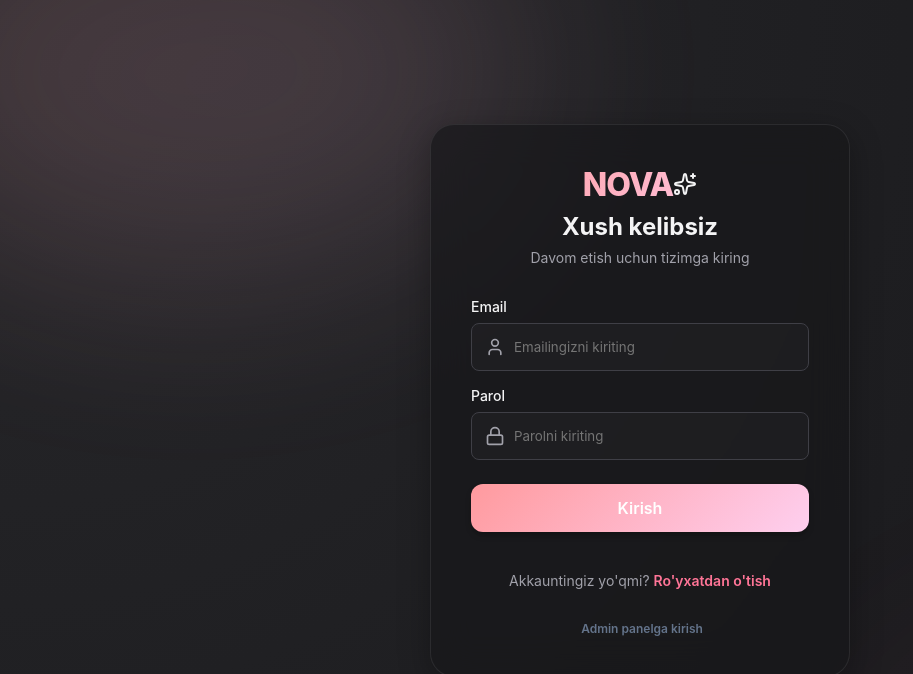
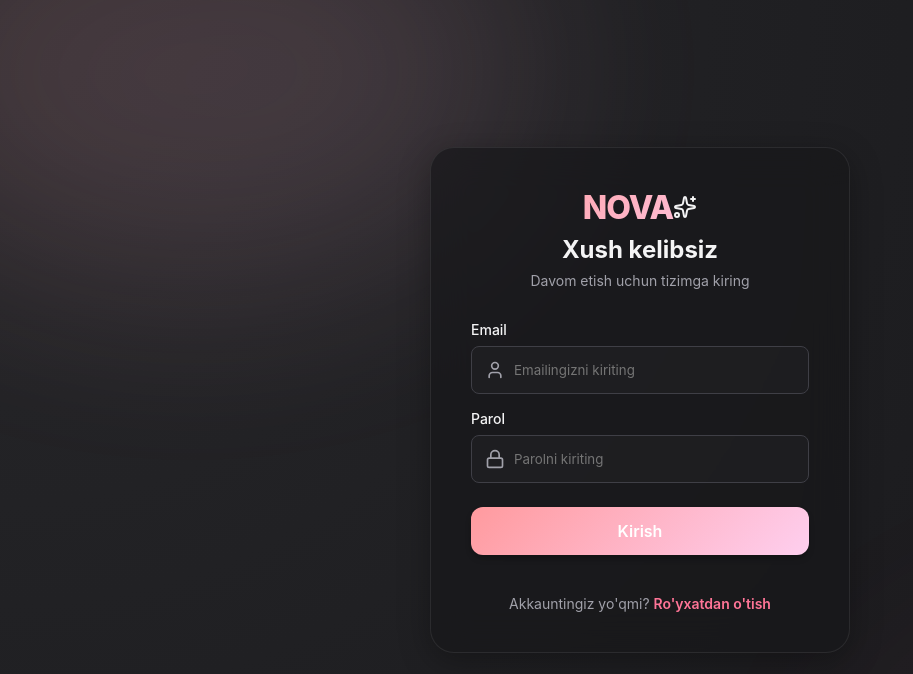
Before and after one commit to xusnidinbaxromjonov-crypto/chat, a React (Vite) app: page /login in a window 1280 px wide. Shown: the top 674 px of the page, without its empty margins (0-913 px from the left). Built offline with nearby package versions, Linux system fonts and the light colour scheme; no server answers.

Commit message:
Remove admin link from login page for security

```diff
--- a/src/pages/Login.jsx
+++ b/src/pages/Login.jsx
@@ -99,9 +99,6 @@ export default function Login() {
           Akkauntingiz yo'qmi?
           <Link to="/register" className="auth-link">Ro'yxatdan o'tish</Link>
         </div>
-        <div className="auth-footer" style={{ marginTop: '8px', fontSize: '12px' }}>
-          <Link to="/admin/login" className="auth-link" style={{ color: '#64748b' }}>Admin panelga kirish</Link>
-        </div>
       </div>
     </div>
   );
```
